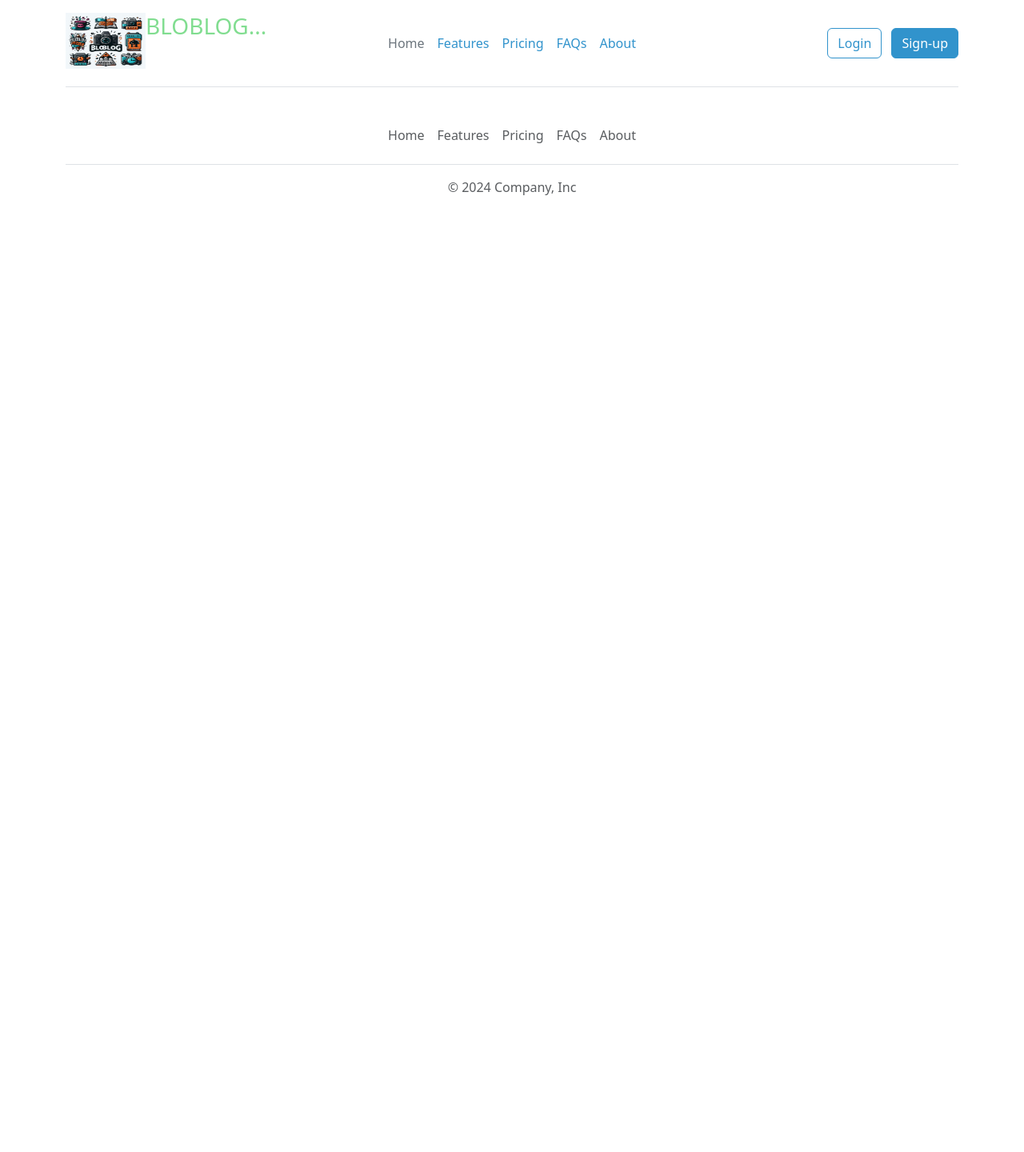
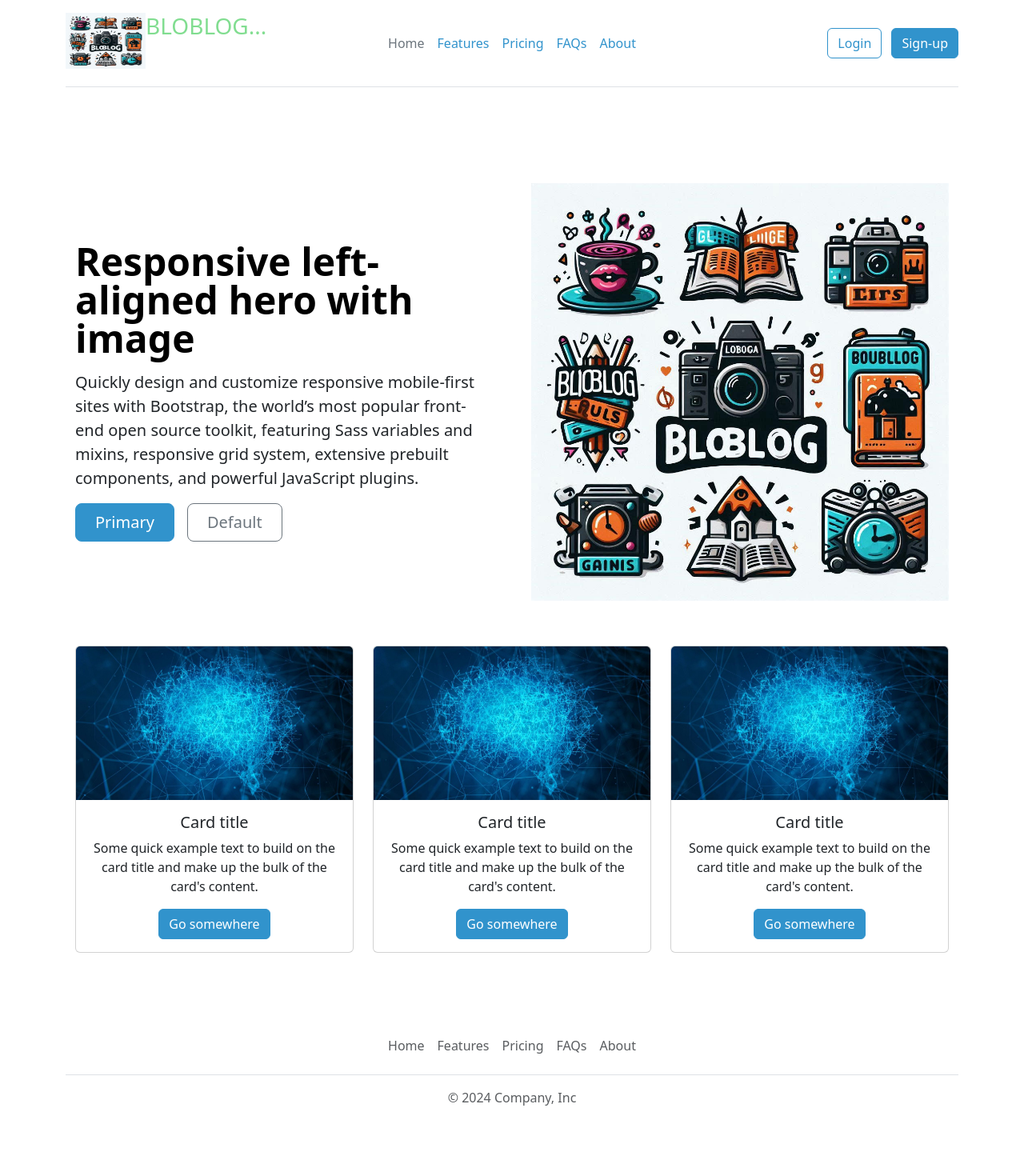
Before and after one commit to stephaneG-frep/BloBlog, a PHP site: page / in a window 1280 px wide. Shown: the whole page at 80% size. Before the commit the page ends 244 px from the top, so only its background shows below. Run offline with PHP 8.4, Linux system fonts and the light colour scheme.

Commit message:
header et footer

```diff
--- a/index.php
+++ b/index.php
@@ -1,60 +1,77 @@
-<!DOCTYPE html>
-<html lang="fr">
+<?php require_once __DIR__. "/templates/header.php" ?>
 
-<head>
-    <meta charset="UTF-8">
-    <meta name="viewport" content="width=device-width, initial-scale=1.0">
-    <title>Bloblog</title>
-    <link href="https://cdn.jsdelivr.net/npm/bootstrap@5.3.3/dist/css/bootstrap.min.css" rel="stylesheet"
-        integrity="sha384-QWTKZyjpPEjISv5WaRU9OFeRpok6YctnYmDr5pNlyT2bRjXh0JMhjY6hW+ALEwIH" crossorigin="anonymous">
-    <link rel="stylesheet" href="assets/css/override-bootstrap.css">
-</head>
 
-<body>
-    <div class="container">
-        <header
-            class="d-flex flex-wrap align-items-center justify-content-center justify-content-md-between py-3 mb-4 border-bottom">
-            <div class="col-md-3 mb-2 mb-md-0">
-                <a href="index.php" class="d-inline-flex link-body-emphasis text-decoration-none">
-                    <img src="assets/images/bloblog.jpg" alt="logo du site" width="100px" height="70px">
-                    <h3>BLOBLOG...</h3>
-                </a>
+
+
+
+
+
+    <div class="container col-xxl-8 px-4 py-5">
+        <main>
+            <div class="row flex-lg-row-reverse align-items-center g-5 py-5">
+                <div class="col-10 col-sm-8 col-lg-6">
+                    <img src="assets/images/bloblog.jpg" class="d-block mx-lg-auto img-fluid" alt="Bootstrap Themes"
+                        width="700" height="500" loading="lazy">
+                </div>
+                <div class="col-lg-6">
+                    <h1 class="display-5 fw-bold text-body-emphasis lh-1 mb-3">Responsive left-aligned hero with image
+                    </h1>
+                    <p class="lead">Quickly design and customize responsive mobile-first sites with Bootstrap, the
+                        world’s
+                        most popular front-end open source toolkit, featuring Sass variables and mixins, responsive grid
+                        system, extensive prebuilt components, and powerful JavaScript plugins.</p>
+                    <div class="d-grid gap-2 d-md-flex justify-content-md-start">
+                        <button type="button" class="btn btn-primary btn-lg px-4 me-md-2">Primary</button>
+                        <button type="button" class="btn btn-outline-secondary btn-lg px-4">Default</button>
+                    </div>
+                </div>
+            </div>
+            <div class="row text-center">
+
+                <div class="col-md-4 my-2">
+                    <div class="card">
+                        <img src="assets/images/default-article.jpg" class="card-img-top" alt="...">
+                        <div class="card-body">
+                            <h5 class="card-title">Card title</h5>
+                            <p class="card-text">Some quick example text to build on the card title and make up the bulk
+                                of
+                                the card's content.</p>
+                            <a href="#" class="btn btn-primary">Go somewhere</a>
+                        </div>
+                    </div>
+                </div>
+                <div class="col-md-4 my-2">
+                    <div class="card">
+                        <img src="assets/images/default-article.jpg" class="card-img-top" alt="...">
+                        <div class="card-body">
+                            <h5 class="card-title">Card title</h5>
+                            <p class="card-text">Some quick example text to build on the card title and make up the bulk
+                                of
+                                the card's content.</p>
+                            <a href="#" class="btn btn-primary">Go somewhere</a>
+                        </div>
+                    </div>
+                </div>
+                <div class="col-md-4 my-2">
+                    <div class="card">
+                        <img src="assets/images/default-article.jpg" class="card-img-top" alt="...">
+                        <div class="card-body">
+                            <h5 class="card-title">Card title</h5>
+                            <p class="card-text">Some quick example text to build on the card title and make up the bulk
+                                of
+                                the card's content.</p>
+                            <a href="#" class="btn btn-primary">Go somewhere</a>
+                        </div>
+                    </div>
+                </div>
             </div>
 
-            <ul class="nav col-12 col-md-auto mb-2 justify-content-center mb-md-0">
-                <li><a href="#" class="nav-link px-2 link-secondary">Home</a></li>
-                <li><a href="#" class="nav-link px-2">Features</a></li>
-                <li><a href="#" class="nav-link px-2">Pricing</a></li>
-                <li><a href="#" class="nav-link px-2">FAQs</a></li>
-                <li><a href="#" class="nav-link px-2">About</a></li>
-            </ul>
-
-            <div class="col-md-3 text-end">
-                <button type="button" class="btn btn-outline-primary me-2">Login</button>
-                <button type="button" class="btn btn-primary">Sign-up</button>
-            </div>
-        </header>
     </div>
 
-
-    <div class="container">
-        <footer class="py-3 my-4">
-            <ul class="nav justify-content-center border-bottom pb-3 mb-3">
-                <li class="nav-item"><a href="#" class="nav-link px-2 text-body-secondary">Home</a></li>
-                <li class="nav-item"><a href="#" class="nav-link px-2 text-body-secondary">Features</a></li>
-                <li class="nav-item"><a href="#" class="nav-link px-2 text-body-secondary">Pricing</a></li>
-                <li class="nav-item"><a href="#" class="nav-link px-2 text-body-secondary">FAQs</a></li>
-                <li class="nav-item"><a href="#" class="nav-link px-2 text-body-secondary">About</a></li>
-            </ul>
-            <p class="text-center text-body-secondary">© 2024 Company, Inc</p>
-        </footer>
+    </main>
     </div>
 
 
 
-    <script src="https://cdn.jsdelivr.net/npm/bootstrap@5.3.3/dist/js/bootstrap.bundle.min.js"
-        integrity="sha384-YvpcrYf0tY3lHB60NNkmXc5s9fDVZLESaAA55NDzOxhy9GkcIdslK1eN7N6jIeHz" crossorigin="anonymous">
-    </script>
-</body>
 
-</html>
+    <?php require_once __DIR__. "/templates/footer.php"; ?>
--- /dev/null
+++ b/templates/footer.php
@@ -0,0 +1,19 @@
+<div class="container">
+    <footer class="py-3 my-4">
+        <ul class="nav justify-content-center border-bottom pb-3 mb-3">
+            <li class="nav-item"><a href="index.php" class="nav-link px-2 text-body-secondary">Home</a></li>
+            <li class="nav-item"><a href="#" class="nav-link px-2 text-body-secondary">Features</a></li>
+            <li class="nav-item"><a href="#" class="nav-link px-2 text-body-secondary">Pricing</a></li>
+            <li class="nav-item"><a href="#" class="nav-link px-2 text-body-secondary">FAQs</a></li>
+            <li class="nav-item"><a href="a_propos.php" class="nav-link px-2 text-body-secondary">About</a></li>
+        </ul>
+        <p class="text-center text-body-secondary">© 2024 Company, Inc</p>
+    </footer>
+</div>
+
+<script src="https://cdn.jsdelivr.net/npm/bootstrap@5.3.3/dist/js/bootstrap.bundle.min.js"
+    integrity="sha384-YvpcrYf0tY3lHB60NNkmXc5s9fDVZLESaAA55NDzOxhy9GkcIdslK1eN7N6jIeHz" crossorigin="anonymous">
+</script>
+</body>
+
+</html>
--- /dev/null
+++ b/templates/header.php
@@ -0,0 +1,39 @@
+<!DOCTYPE html>
+<html lang="fr">
+
+<head>
+    <meta charset="UTF-8">
+    <meta name="viewport" content="width=device-width, initial-scale=1.0">
+    <title>Bloblog</title>
+    <link href="https://cdn.jsdelivr.net/npm/bootstrap@5.3.3/dist/css/bootstrap.min.css" rel="stylesheet"
+        integrity="sha384-QWTKZyjpPEjISv5WaRU9OFeRpok6YctnYmDr5pNlyT2bRjXh0JMhjY6hW+ALEwIH" crossorigin="anonymous">
+    <link rel="stylesheet" href="assets/css/override-bootstrap.css">
+</head>
+
+<body>
+
+
+    <div class="container">
+        <header
+            class="d-flex flex-wrap align-items-center justify-content-center justify-content-md-between py-3 mb-4 border-bottom">
+            <div class="col-md-3 mb-2 mb-md-0">
+                <a href="index.php" class="d-inline-flex link-body-emphasis text-decoration-none">
+                    <img src="assets/images/bloblog.jpg" alt="logo du site" width="100px" height="70px">
+                    <h3>BLOBLOG...</h3>
+                </a>
+            </div>
+
+            <ul class="nav col-12 col-md-auto mb-2 justify-content-center mb-md-0">
+                <li><a href="index.php" class="nav-link px-2 link-secondary">Home</a></li>
+                <li><a href="#" class="nav-link px-2">Features</a></li>
+                <li><a href="#" class="nav-link px-2">Pricing</a></li>
+                <li><a href="#" class="nav-link px-2">FAQs</a></li>
+                <li><a href="a_propos.php" class="nav-link px-2">About</a></li>
+            </ul>
+
+            <div class="col-md-3 text-end">
+                <button type="button" class="btn btn-outline-primary me-2">Login</button>
+                <button type="button" class="btn btn-primary">Sign-up</button>
+            </div>
+        </header>
+    </div>
```
Also changed, not shown: a_propos.php (added, +30 -0 lines).
